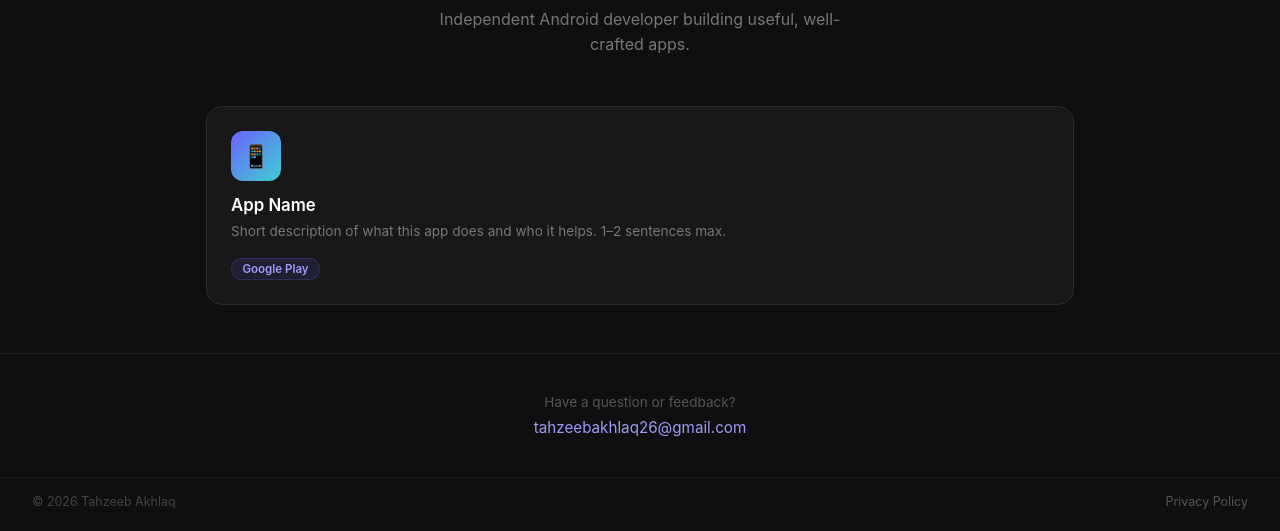
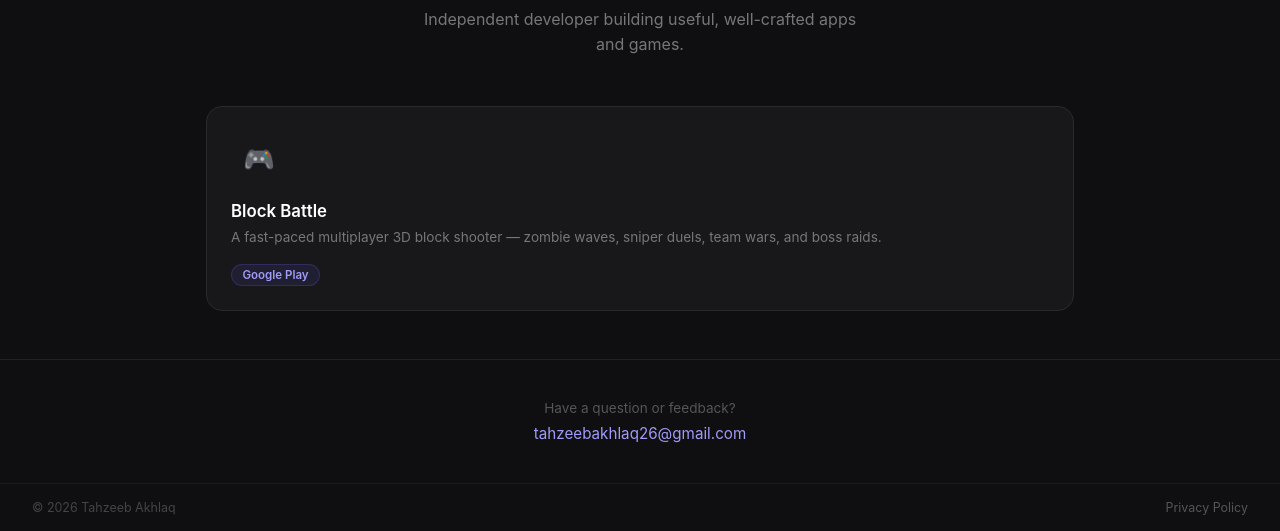
Before and after one commit to zebx07/tahzeebakhlaq.github.io, a plain HTML site: page index.html in a window 1280 px wide. Shown: the part 306-837 px from the top of the page. Drawn offline with Linux system fonts and the light colour scheme.

Commit message:
Add files via upload

```diff
--- a/index.html
+++ b/index.html
@@ -3,12 +3,10 @@
 <head>
   <meta charset="UTF-8" />
   <meta name="viewport" content="width=device-width, initial-scale=1.0" />
-  <!-- Paste your Google Search Console verification tag here when needed -->
   <!-- <meta name="google-site-verification" content="YOUR_CODE" /> -->
   <title>Tahzeeb Akhlaq – App Developer</title>
   <style>
     *, *::before, *::after { box-sizing: border-box; margin: 0; padding: 0; }
-
     body {
       font-family: -apple-system, BlinkMacSystemFont, "Segoe UI", Roboto, sans-serif;
       background: #0f0f11;
@@ -17,7 +15,6 @@
       display: flex;
       flex-direction: column;
     }
-
     header {
       padding: 1.5rem 2rem;
       border-bottom: 1px solid #222;
@@ -25,18 +22,10 @@
       justify-content: space-between;
       align-items: center;
     }
-
     .brand { font-size: 1.05rem; font-weight: 600; color: #fff; }
-
-    nav a {
-      color: #777;
-      text-decoration: none;
-      font-size: 0.875rem;
-      margin-left: 1.5rem;
-    }
+    nav a { color: #777; text-decoration: none; font-size: 0.875rem; margin-left: 1.5rem; }
     nav a:hover { color: #fff; }
 
-    /* ── Hero ── */
     .hero {
       flex: 1;
       display: flex;
@@ -46,7 +35,6 @@
       text-align: center;
       padding: 5rem 2rem 3rem;
     }
-
     .avatar {
       width: 76px; height: 76px;
       border-radius: 50%;
@@ -55,7 +43,6 @@
       font-size: 1.8rem; font-weight: 700; color: #fff;
       margin-bottom: 1.5rem;
     }
-
     h1 {
       font-size: clamp(1.8rem, 4vw, 2.8rem);
       font-weight: 700;
@@ -63,16 +50,8 @@
       color: #fff;
       margin-bottom: 0.6rem;
     }
+    .tagline { font-size: 1rem; color: #777; max-width: 440px; line-height: 1.6; margin-bottom: 3rem; }
 
-    .tagline {
-      font-size: 1rem;
-      color: #777;
-      max-width: 440px;
-      line-height: 1.6;
-      margin-bottom: 3rem;
-    }
-
-    /* ── App grid ── */
     .apps {
       display: grid;
       grid-template-columns: repeat(auto-fit, minmax(280px, 1fr));
@@ -81,29 +60,28 @@
       max-width: 900px;
       padding: 0 1rem;
     }
-
     .app-card {
       background: #18181b;
       border: 1px solid #2a2a2e;
       border-radius: 16px;
       padding: 1.5rem;
       text-align: left;
-      transition: border-color 0.2s;
+      text-decoration: none;
+      display: block;
+      transition: border-color 0.2s, transform 0.2s;
     }
-    .app-card:hover { border-color: #444; }
-
+    .app-card:hover { border-color: #6c63ff; transform: translateY(-2px); }
     .app-icon {
-      width: 50px; height: 50px;
-      border-radius: 12px;
-      background: linear-gradient(135deg, #6c63ff, #3ecfcf);
+      width: 56px; height: 56px;
+      border-radius: 14px;
+      overflow: hidden;
+      margin-bottom: 0.9rem;
       display: flex; align-items: center; justify-content: center;
-      font-size: 1.4rem;
-      margin-bottom: 0.9rem;
+      font-size: 1.6rem;
     }
-
+    .app-icon img { width: 100%; height: 100%; object-fit: cover; }
     .app-card h2 { font-size: 1.05rem; font-weight: 600; color: #fff; margin-bottom: 0.35rem; }
     .app-card p  { font-size: 0.85rem; color: #777; line-height: 1.5; margin-bottom: 1rem; }
-
     .badge {
       display: inline-block;
       background: #6c63ff1a;
@@ -115,12 +93,7 @@
       border: 1px solid #6c63ff33;
     }
 
-    /* ── Contact ── */
-    .contact-section {
-      padding: 2.5rem 2rem;
-      text-align: center;
-      border-top: 1px solid #222;
-    }
+    .contact-section { padding: 2.5rem 2rem; text-align: center; border-top: 1px solid #222; }
     .contact-section p { color: #555; font-size: 0.85rem; margin-bottom: 0.4rem; }
     .contact-section a { color: #a09af8; text-decoration: none; font-size: 0.95rem; }
     .contact-section a:hover { text-decoration: underline; }
@@ -137,7 +110,6 @@
   </style>
 </head>
 <body>
-
   <header>
     <span class="brand">Tahzeeb Akhlaq</span>
     <nav>
@@ -150,30 +122,19 @@
   <main class="hero">
     <div class="avatar">T</div>
     <h1>Tahzeeb Akhlaq</h1>
-    <p class="tagline">Independent Android developer building useful, well-crafted apps.</p>
+    <p class="tagline">Independent developer building useful, well-crafted apps and games.</p>
 
-    <!-- ══════════════════════════════════════════
-         ADD / REMOVE APP CARDS HERE
-         Copy one <div class="app-card">…</div>
-         block for each new app you publish.
-    ══════════════════════════════════════════ -->
     <div class="apps" id="apps">
 
-      <div class="app-card">
-        <div class="app-icon">📱</div>
-        <h2>App Name</h2>
-        <p>Short description of what this app does and who it helps. 1–2 sentences max.</p>
+      <!-- Block Battle -->
+      <a class="app-card" href="block-battle/">
+        <div class="app-icon">🎮</div>
+        <h2>Block Battle</h2>
+        <p>A fast-paced multiplayer 3D block shooter — zombie waves, sniper duels, team wars, and boss raids.</p>
         <span class="badge">Google Play</span>
-      </div>
+      </a>
 
-      <!-- Example second app (delete if not needed)
-      <div class="app-card">
-        <div class="app-icon">🎯</div>
-        <h2>Another App</h2>
-        <p>Short description of your second app.</p>
-        <span class="badge">Google Play</span>
-      </div>
-      -->
+      <!-- Add future apps below — copy the <a class="app-card"> block -->
 
     </div>
   </main>
@@ -187,6 +148,5 @@
     <span>© 2026 Tahzeeb Akhlaq</span>
     <a href="privacy-policy.html">Privacy Policy</a>
   </footer>
-
 </body>
 </html>
```
